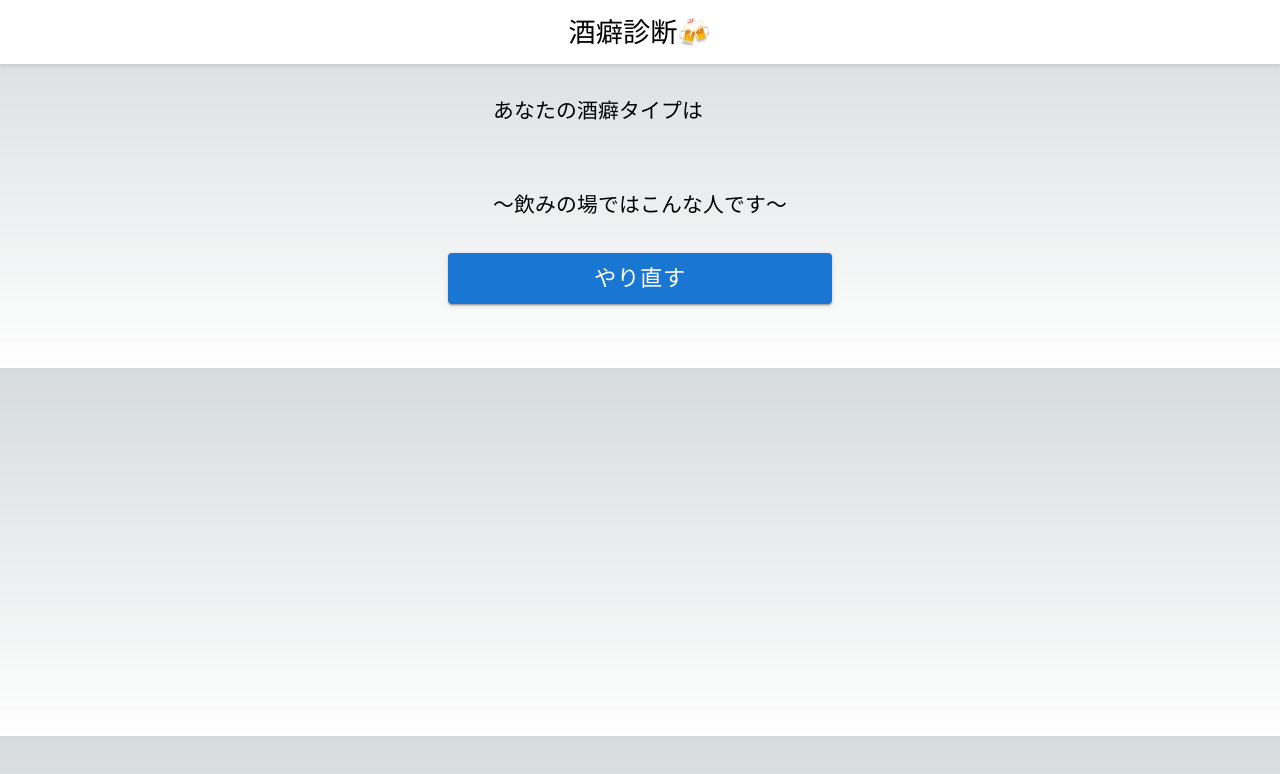
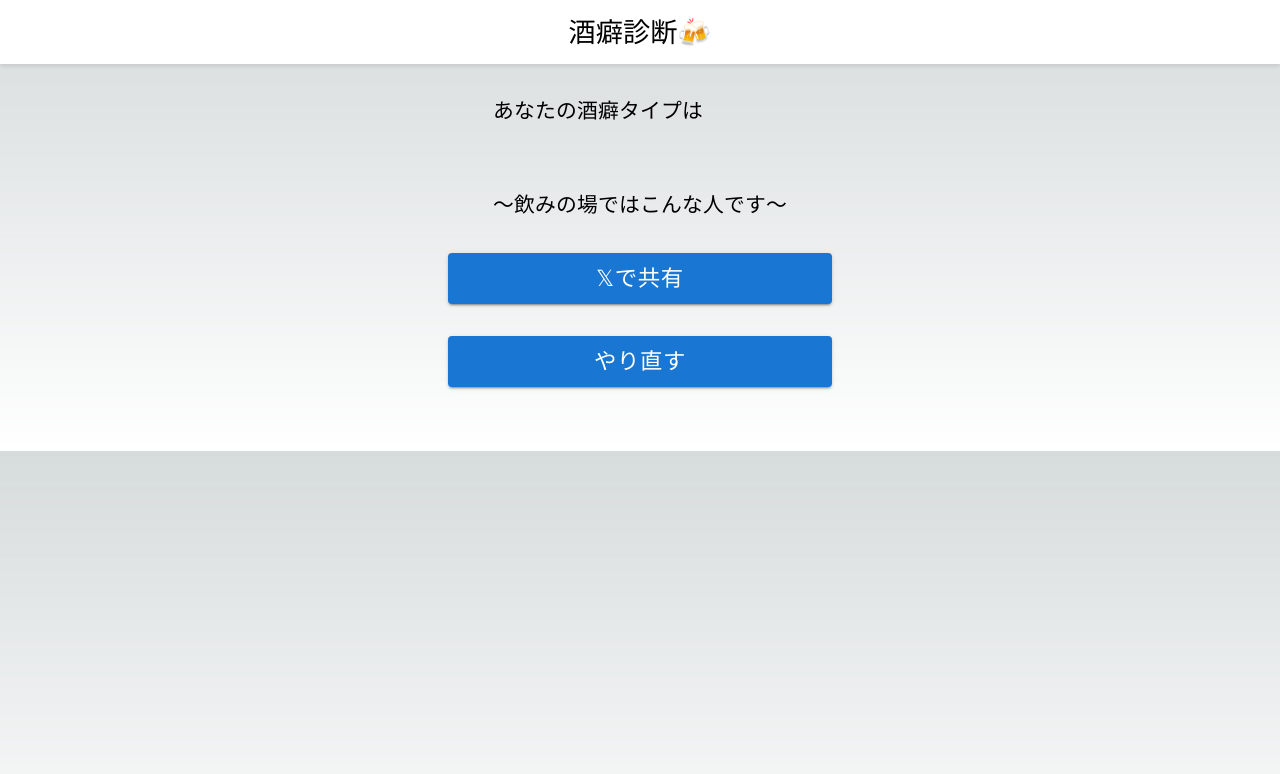
Before and after one commit to akira1515/dialcohol, a Next.js app: page /results in a window 1280 px wide. Shown: the top 774 px of the page. Built offline with nearby package versions, Linux system fonts and the light colour scheme.

Commit message:
Xで共有する

```diff
--- a/pages/results.tsx
+++ b/pages/results.tsx
@@ -25,6 +25,9 @@ const Results = () => {
     router.push('/');
   };
 
+  const twitterShareUrl = `https://twitter.com/intent/tweet?text=${encodeURIComponent(
+    `【酒癖診断】\n酒癖タイプは「 ${personalityType} 」でした！\nURL : https://dialcohol.vercel.app/`
+  )}`;
   return (
     <Box sx={{ py: 8, display: "flex", flexDirection: "column", alignItems: "center" }}>
       <Header />
@@ -40,6 +43,12 @@ const Results = () => {
         )}
 
       </Typography>
+      <Button
+        variant="contained" sx={{ fontSize: '1.4rem', mt: 4, width: "30%", '@media (max-width: 500px)': {fontSize: "1.2rem"} }}
+        onClick={() => window.open(twitterShareUrl, '_blank')}
+      >
+        𝕏で共有
+      </Button>
       <Button variant="contained" sx={{ fontSize: '1.4rem', mt: 4, width: "30%", '@media (max-width: 500px)': {fontSize: "1.2rem"} }} onClick={handleReset}>
         やり直す
       </Button>
```
